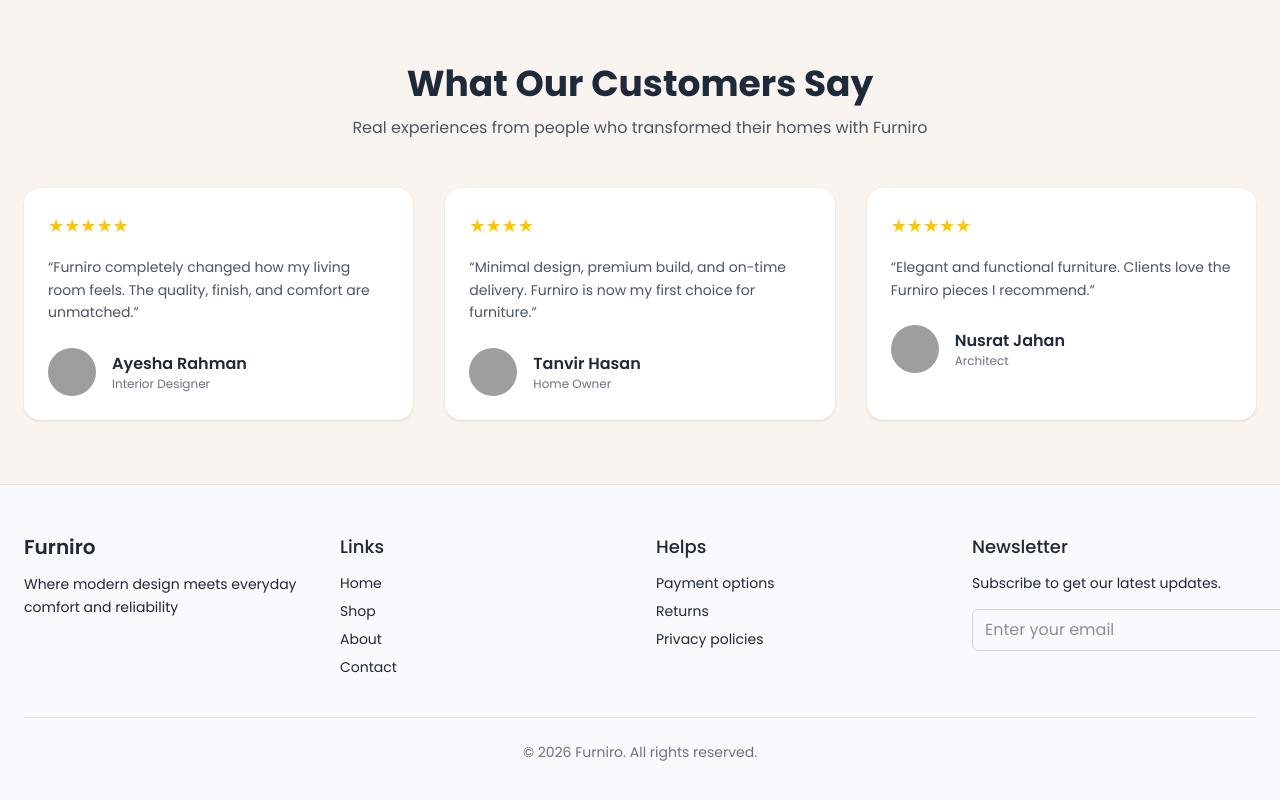
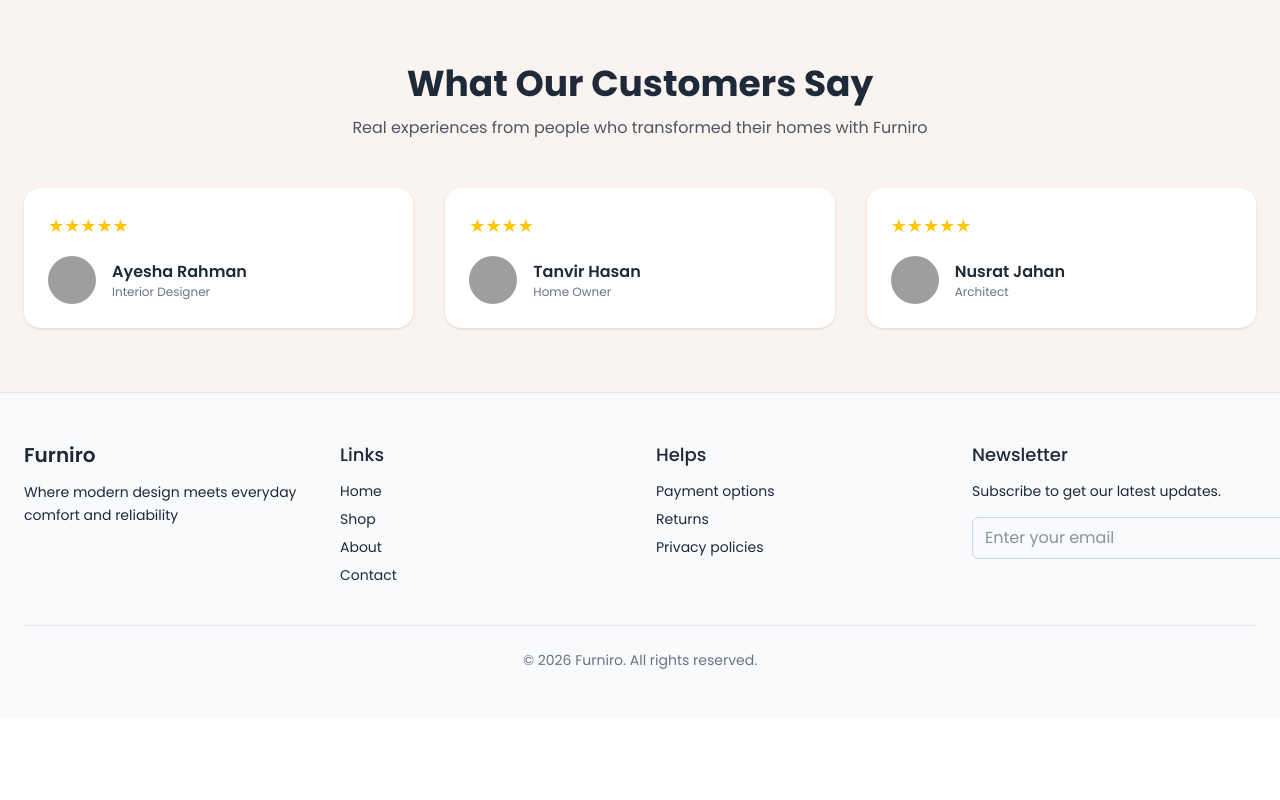
Before and after one commit to touhidtamim/Furniro, a React (Vite) app: page / in a window 1280 px wide. Shown: the part 2017-2817 px from the top of the page. After the commit the page ends 2735 px from the top, so only its background shows below. Built offline with nearby package versions, Linux system fonts and the light colour scheme; grey boxes are pictures that could not be loaded.

Commit message:
working on testimonial section

```diff
--- a/src/Components/Home/Testiminial.jsx
+++ b/src/Components/Home/Testiminial.jsx
@@ -58,11 +58,6 @@ const Testimonial = () => {
                 ))}
               </div>
 
-              {/* Review */}
-              <p className="text-gray-600 text-sm leading-relaxed mb-6">
-                “{item.review}”
-              </p>
-
               {/* User Info */}
               <div className="flex items-center gap-4">
                 <img
```
